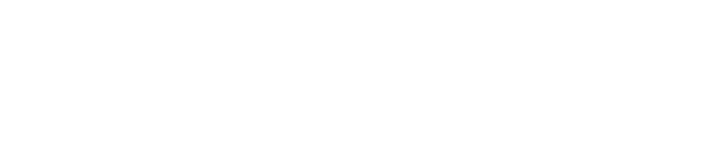
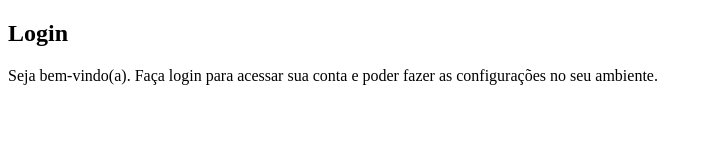
Before and after one commit to joaoandraade/projeto-login, a plain HTML site: page index.html in a window 1280 px wide. Shown: the whole page, without its empty margins (0-708 px from the left). Drawn offline with Linux system fonts and the light colour scheme.

Commit message:
Estrutura base do projeto

```diff
--- /dev/null
+++ b/estilos/estilos.css
@@ -0,0 +1 @@
+@charset "UTF-8";
--- a/index.html
+++ b/index.html
@@ -4,9 +4,23 @@
     <meta charset="UTF-8">
     <meta http-equiv="X-UA-Compatible" content="IE=edge">
     <meta name="viewport" content="width=device-width, initial-scale=1.0">
+    <link rel="stylesheet" href="estilos/estilos.css">
     <title>Login</title>
 </head>
 <body>
+    <main>
+        <section id="login">
+            <div id="imagem">
 
+            </div>
+            <div id="formulario">
+                <h1>Login</h1>
+                <p>Seja bem-vindo(a). Faça login para acessar sua conta e poder fazer as configurações no seu ambiente.</p>
+                <form action="login.php" method="post">
+
+                </form>
+            </div>
+        </section>
+    </main>
 </body>
 </html>
```
